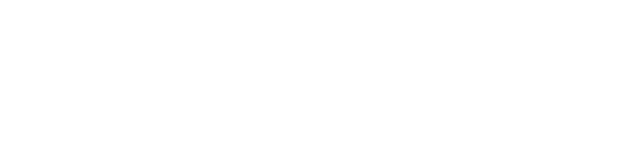
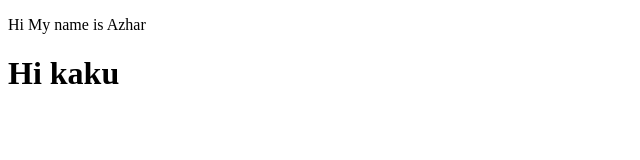
Before and after one commit to mdazharulislamnk/my-second-repo, a plain HTML site: page index.html in a window 1280 px wide. Shown: the whole page, without its empty margins (0-640 px from the left). Drawn offline with Linux system fonts and the light colour scheme.

Commit message:
added something

```diff
--- a/index.html
+++ b/index.html
@@ -7,6 +7,7 @@
     <title>My Second Github Repo</title>
 </head>
 <body>
-
+    <p>Hi My name is Azhar</p>
+    <h1>Hi kaku</h1>
 </body>
 </html>
```
